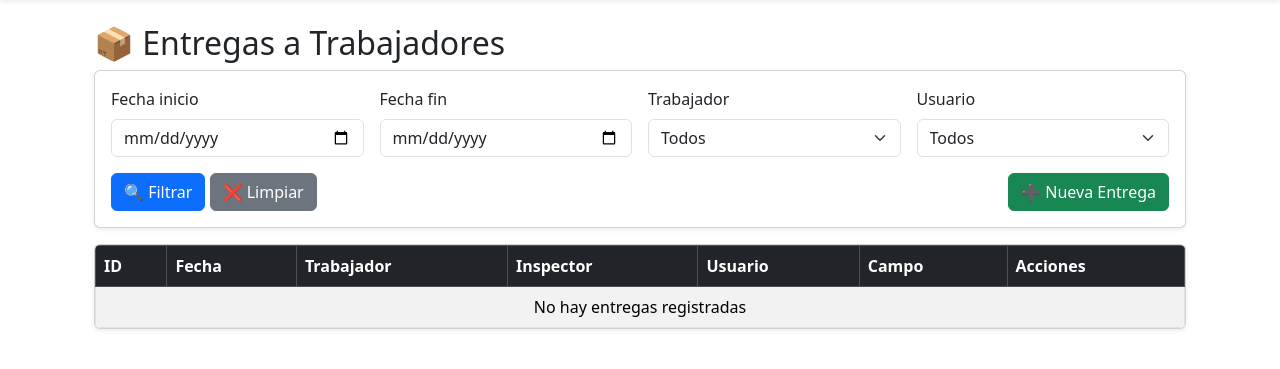
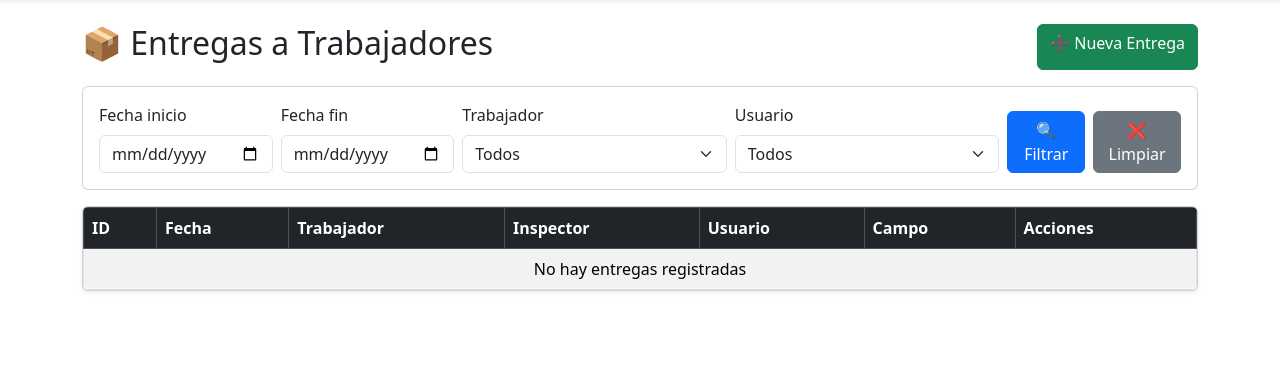
Before and after one commit to jcsempertegui/sistema-de-almacen, a PHP site: page /almacen2/views/entregas/listar.php in a window 1280 px wide. Shown: the part 56-425 px from the top of the page. Run offline with PHP 8.4, Linux system fonts and the light colour scheme; the visitor is signed in with stand-in values (Sample User, id 1); data that the repository does not hold is empty; some libraries are stand-ins or nearby versions.

Commit message:
actualizacion

```diff
--- a/views/entregas/listar.php
+++ b/views/entregas/listar.php
@@ -18,17 +18,18 @@ $trabajadores = $controller->listarTrabajadores();
 $usuarios     = $controller->listarUsuarios();
 ?>
 
-<div class="container mt-4">
+<div class="d-flex justify-content-between mb-3">
   <h2>📦 Entregas a Trabajadores</h2>
-
+  <a href="crear.php" class="btn btn-success">➕ Nueva Entrega</a>
+</div>
   <!-- 🔎 Filtros -->
-  <form method="GET" class="card p-3 mb-3 shadow-sm">
-    <div class="row g-3 align-items-end">
-      <div class="col-md-3">
+  <form method="GET" class="card card-body mb-3">
+    <div class="row g-2 ">
+      <div class="col-md-2">
         <label class="form-label">Fecha inicio</label>
         <input type="date" name="fecha_inicio" class="form-control" value="<?= htmlspecialchars($fechaInicio) ?>">
       </div>
-      <div class="col-md-3">
+      <div class="col-md-2">
         <label class="form-label">Fecha fin</label>
         <input type="date" name="fecha_fin" class="form-control" value="<?= htmlspecialchars($fechaFin) ?>">
       </div>
@@ -54,11 +55,10 @@ $usuarios     = $controller->listarUsuarios();
           <?php endforeach; ?>
         </select>
       </div>
-    </div>
-    <div class="mt-3">
-      <button type="submit" class="btn btn-primary">🔍 Filtrar</button>
+      <div class="col-md-2 d-flex align-items-end">
+      <button type="submit" class="btn btn-primary me-2">🔍 Filtrar</button>
       <a href="listar.php" class="btn btn-secondary">❌ Limpiar</a>
-      <a href="crear.php" class="btn btn-success float-end">➕ Nueva Entrega</a>
+      </div>
     </div>
   </form>
 
```
Also changed, not shown: views/atributos/listar.php (+4 -3 lines), views/categorias/listar.php (+7 -5 lines), views/productos/listar.php (+9 -6 lines), views/trabajadores/listar.php (+8 -8 lines).
